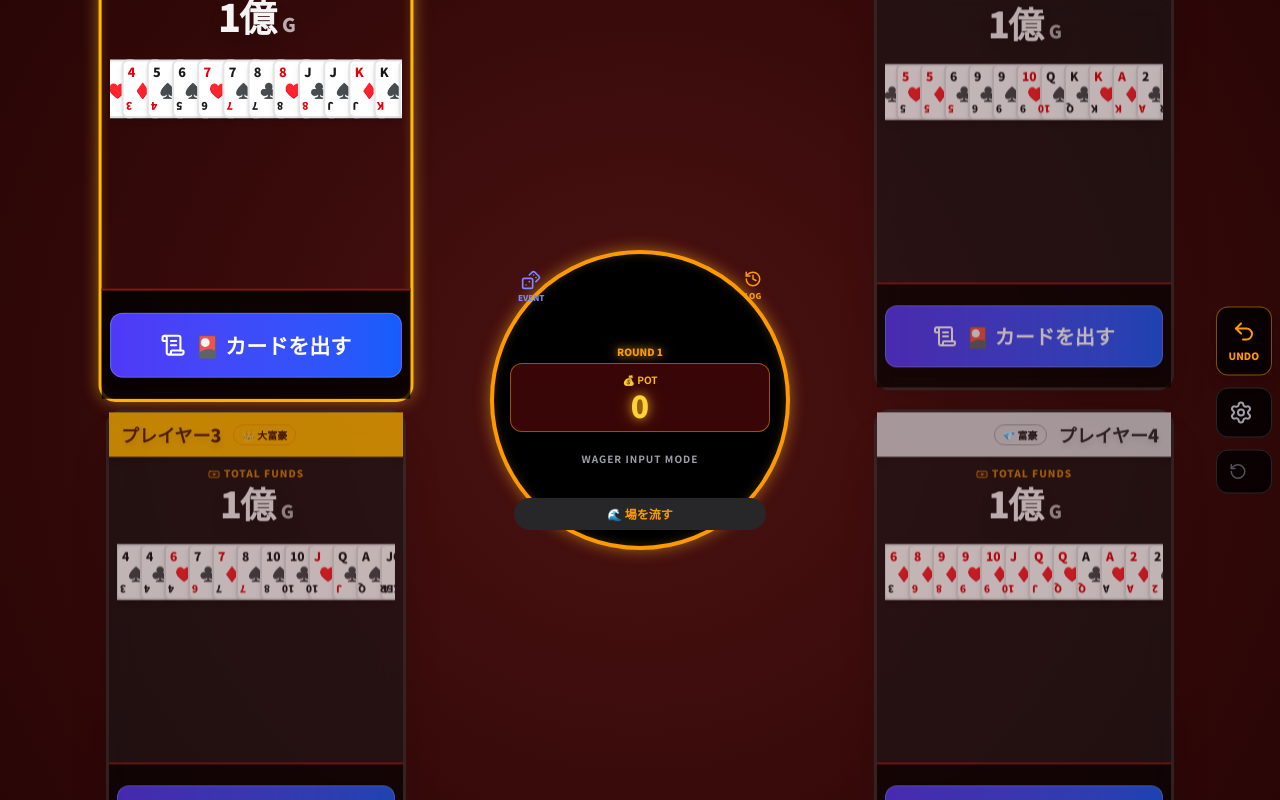
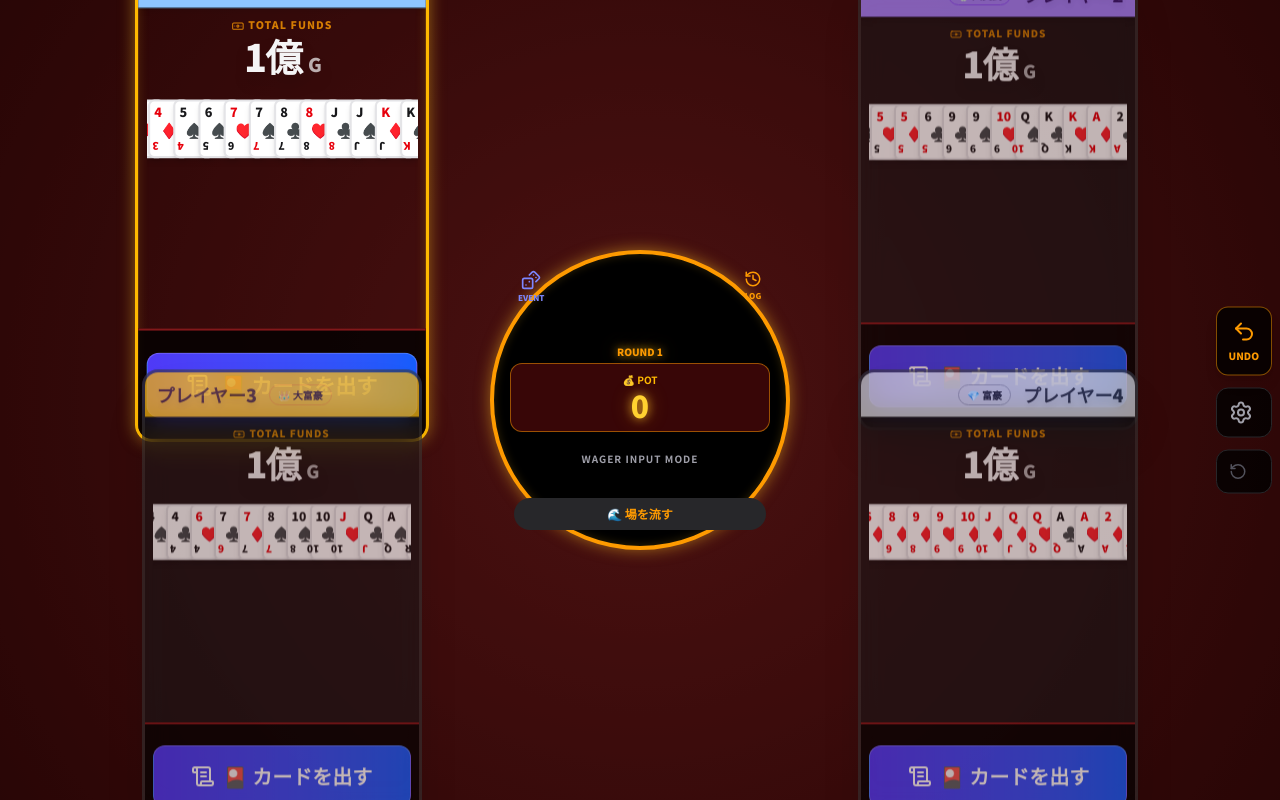
Before and after one commit to mko3334/daifugo, a React (Vite) app: page / in a window 1280 px wide. Built offline with nearby package versions, Linux system fonts and the light colour scheme.

Commit message:
fix: allow vertical scrolling in PlayerPanel and adjust coordinates to fit within viewport

```diff
--- a/src/App.jsx
+++ b/src/App.jsx
@@ -76,14 +76,14 @@ const roundToMillion = (amount) => Math.ceil(amount / 1000000) * 1000000;
 
 function getPlayerCoords(position) {
   const coords = {
-    'top-left': { x: '20vw', y: '20vh' },
-    'top-center': { x: '50vw', y: '18vh' },
-    'top-right': { x: '80vw', y: '20vh' },
-    'bottom-left': { x: '20vw', y: '80vh' },
-    'bottom-center': { x: '50vw', y: '82vh' },
-    'bottom-right': { x: '80vw', y: '80vh' },
-    'mid-left': { x: '18vw', y: '50vh' },
-    'mid-right': { x: '82vw', y: '50vh' },
+    'top-left': { x: '22vw', y: '25vh' },
+    'top-center': { x: '50vw', y: '22vh' },
+    'top-right': { x: '78vw', y: '25vh' },
+    'bottom-left': { x: '22vw', y: '75vh' },
+    'bottom-center': { x: '50vw', y: '78vh' },
+    'bottom-right': { x: '78vw', y: '75vh' },
+    'mid-left': { x: '20vw', y: '50vh' },
+    'mid-right': { x: '80vw', y: '50vh' },
   };
   return coords[position] || { x: '50vw', y: '50vh' };
 }
@@ -224,7 +224,7 @@ function PlayerPanel({
   };
 
   return (
-    <div className={`flex flex-col h-full w-full rounded-2xl shadow-2xl overflow-visible border-[3px] transition-all duration-500 relative ${isTurn ? 'border-amber-400 neon-box-gold scale-105 z-40' : 'border-white/10 opacity-70 bg-zinc-900/80 backdrop-blur-md'}`}>
+    <div className={`flex flex-col max-h-[80vh] w-full rounded-2xl shadow-2xl overflow-y-auto no-scrollbar border-[3px] transition-all duration-500 relative ${isTurn ? 'border-amber-400 neon-box-gold scale-105 z-40' : 'border-white/10 opacity-70 bg-zinc-900/80 backdrop-blur-md'}`}>
       <div className={`${headerBg} px-3 py-2 flex items-center ${isRight ? 'flex-row-reverse justify-start' : 'justify-start'} gap-3 shadow-md z-10 border-b border-black/50`}>
         <div className="shrink-0 min-w-0">
           {editingName ? (
@@ -811,8 +811,7 @@ export default function App() {
                 left: coords.x,
                 top: coords.y,
                 transform: 'translate(-50%, -50%)',
-                width: gameState.playerCount > 4 ? '220px' : '300px',
-                minHeight: '350px',
+                width: gameState.playerCount > 4 ? '200px' : '280px',
               }}
             >
               <div className={`w-full h-full scale-[0.85] md:scale-100 transition-transform`}>
```
